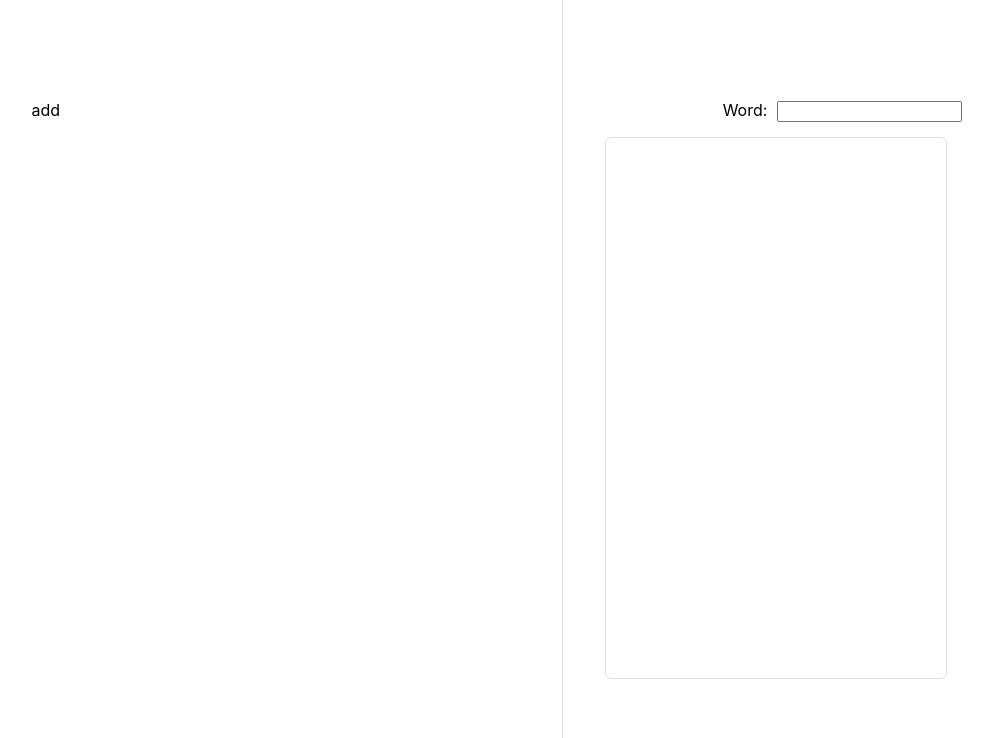
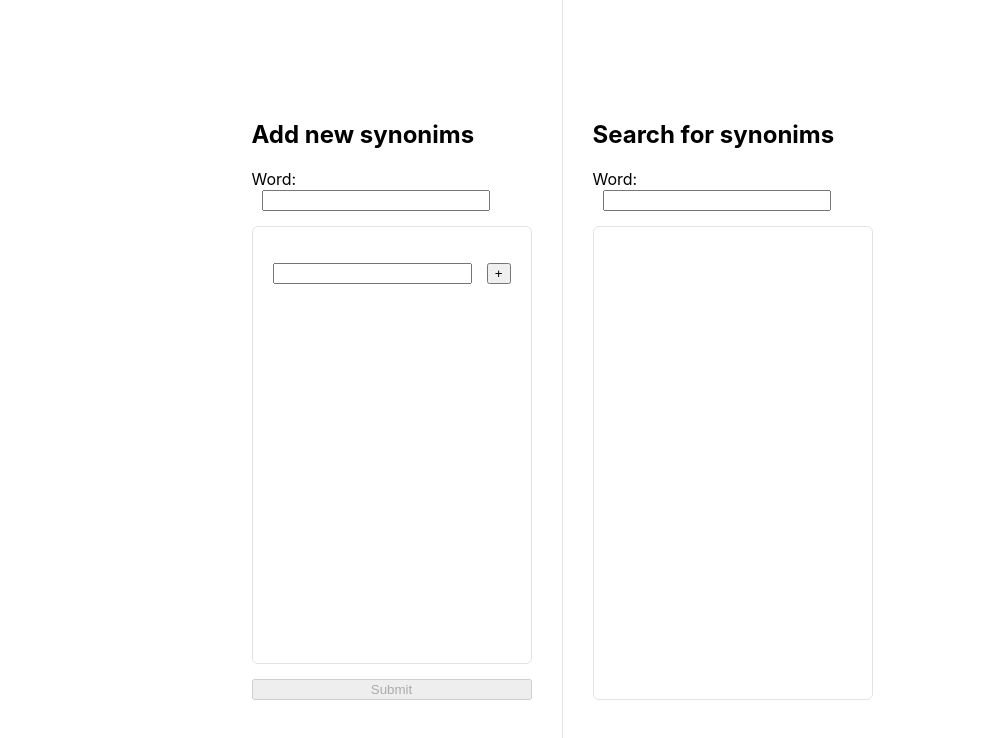
Before and after one commit to ejubkadric94/SynonymsApp, a React (Create React App) app in the folder frontend/: page / in a window 1280 px wide. Shown: the top 738 px of the page, without its empty margins (78-1071 px from the left). Built offline with nearby package versions, Linux system fonts and the light colour scheme.

Commit message:
Implement frontend panel for adding new synonims

```diff
--- a/frontend/src/Components/AddSynonimsContainer/AddSynonimsContainer.css
+++ b/frontend/src/Components/AddSynonimsContainer/AddSynonimsContainer.css
@@ -1,5 +1,6 @@
-/* .add-synonims {
-    display: flex;
-    flex-flow: column;
-    width: 500px;
-} */
+.add-synonims-container .search-value input {
+    width: 228px;
+}
+.add-synonims-container .search-value input {
+    margin-left: 10px;
+}
--- a/frontend/src/Components/AddSynonimsContainer/AddSynonimsContainer.js
+++ b/frontend/src/Components/AddSynonimsContainer/AddSynonimsContainer.js
@@ -1,10 +1,25 @@
-import React from 'react';
+import React, { useState } from 'react';
 import './AddSynonimsContainer.css';
 import PaddedContainer from '../PaddedContainer/PaddedContainer';
+import NewSynonimsWrapper from './NewSynonimsWrapper/NewSynonimsWrapper';
 
 const AddSynonimsContainer = () => {
-    return <PaddedContainer>
-        add
+    const [word, setWord] = useState('');
+    const [synonims, setSynonims] = useState(new Set());
+
+    const onAddNewSynonim = newSynonim => {
+        setSynonims(new Set([...synonims, newSynonim]));
+    };
+
+    const shouldDisableSubmit = !word || !synonims.size;
+    return <PaddedContainer className="add-synonims-container">
+        <h2>Add new synonims</h2>
+        <div className="search-value">
+            <span>Word:</span>
+            <input value={word} onChange={event => setWord(event.target.value)} />
+        </div>
+        <NewSynonimsWrapper synonims={Array.from(synonims)} addNewSynonim={onAddNewSynonim} />
+        <button disabled={shouldDisableSubmit}>Submit</button>
     </PaddedContainer>;
 };
 
--- /dev/null
+++ b/frontend/src/Components/AddSynonimsContainer/NewSynonimsWrapper/AddNewSynonim/AddNewSynonim.css
@@ -0,0 +1,10 @@
+.add-new-synonim {
+    display: flex;
+    flex-flow: row;
+    justify-content: space-between;
+}
+
+.add-new-synonim input {
+    margin-right: 15px;
+    flex-grow: 1;
+}
--- /dev/null
+++ b/frontend/src/Components/AddSynonimsContainer/NewSynonimsWrapper/AddNewSynonim/AddNewSynonim.js
@@ -0,0 +1,30 @@
+import React, { useState } from 'react';
+import './AddNewSynonim.css';
+
+const AddNewSynonim = ({ addNewSynonim }) => {
+    const [newSynonimValue, setNewSynonimValue] = useState('');
+
+    const onAddNewSynonim = () => {
+        const trimmedValue = newSynonimValue.trim();
+        if (!trimmedValue) {
+            alert('Please enter a synonim first');
+            return;
+        }
+        if (!(/^[a-zA-Z ]+$/.test(newSynonimValue))) {
+            // Allow only english letter and space
+            alert('Only English letters are allowed');
+            return;
+        }
+        addNewSynonim(newSynonimValue);
+        setNewSynonimValue('');
+    }
+
+    return (
+        <div className="add-new-synonim">
+            <input value={newSynonimValue} onChange={event => setNewSynonimValue(event.target.value)} />
+            <button onClick={onAddNewSynonim}>&#43;</button>
+        </div>
+    );
+};
+
+export default AddNewSynonim;
--- /dev/null
+++ b/frontend/src/Components/AddSynonimsContainer/NewSynonimsWrapper/NewSynonimsWrapper.css
@@ -0,0 +1,10 @@
+.new-synonims-wrapper {
+    margin-top: 15px;
+    height: 466px;
+    width: 100%;
+    border: solid 1px rgba(0,0,0,.11);
+    border-radius: 6px;
+    padding: 20px;
+    overflow-y: auto;
+    margin-bottom: 15px;
+}
--- /dev/null
+++ b/frontend/src/Components/AddSynonimsContainer/NewSynonimsWrapper/NewSynonimsWrapper.js
@@ -0,0 +1,17 @@
+import React from 'react';
+import AddNewSynonim from './AddNewSynonim/AddNewSynonim';
+import './NewSynonimsWrapper.css';
+
+const NewSynonimsWrapper = ({ synonims, addNewSynonim }) => {
+    const addedSynonimsList = synonims.map(synonim => <li className="added-synonim-list-item" key={synonim}>{synonim}</li>)
+
+    return (
+        <div className="new-synonims-wrapper">
+            {!!synonims.length && (<h5>Added synonims:</h5>)}
+            <ul>{addedSynonimsList}</ul>
+            <AddNewSynonim addNewSynonim={addNewSynonim} />
+        </div>
+    );
+};
+
+export default NewSynonimsWrapper;
--- a/frontend/src/Components/App.css
+++ b/frontend/src/Components/App.css
@@ -2,6 +2,10 @@ html,
 body,
 #root {
   height: 100%;
+}
+
+* {
+  box-sizing: border-box;
 }
 
 .App {
--- a/frontend/src/Components/PaddedContainer/PaddedContainer.css
+++ b/frontend/src/Components/PaddedContainer/PaddedContainer.css
@@ -1,6 +1,6 @@
 .padded-container {
     display: flex;
     flex-flow: column;
-    width: 500px;
+    width: 300px;
     padding: 100px 10px;
 }
--- a/frontend/src/Components/ExistingSynonimsList/ExistingSynonimsList.css
+++ b/frontend/src/Components/SearchSynonimsContainer/ExistingSynonimsList/ExistingSynonimsList.css
@@ -1,11 +1,10 @@
 .existing-synonims-list {
     margin-top: 15px;
     height: 500px;
-    width: 300px;
+    width: 100%;
     border: solid 1px rgba(0,0,0,.11);
     border-radius: 6px;
     padding: 20px;
     overflow-y: auto;
-    margin-left: 12px;
 
 }
--- a/frontend/src/Components/SearchSynonimsContainer/SearchSynonimsContainer.css
+++ b/frontend/src/Components/SearchSynonimsContainer/SearchSynonimsContainer.css
@@ -1,5 +1,5 @@
-.search-synonims-container .search-value {
-    text-align: center;
+.search-synonims-container .search-value input {
+    width: 228px;
 }
 
 .search-synonims-container .search-value input {
--- a/frontend/src/Components/SearchSynonimsContainer/SearchSynonimsContainer.js
+++ b/frontend/src/Components/SearchSynonimsContainer/SearchSynonimsContainer.js
@@ -1,11 +1,12 @@
 import React, { useState } from 'react';
 import './SearchSynonimsContainer.css';
 import PaddedContainer from '../PaddedContainer/PaddedContainer';
-import ExistingSynonimsList from '../ExistingSynonimsList/ExistingSynonimsList';
+import ExistingSynonimsList from './ExistingSynonimsList/ExistingSynonimsList';
 
 const SearchSynonimsContainer = () => {
     const [searchValue, setSearchValue] = useState('');
     return <PaddedContainer className="search-synonims-container">
+        <h2>Search for synonims</h2>
         <div className="search-value">
             <span>Word:</span>
             <input value={searchValue} onChange={event => setSearchValue(event.target.value)} />
```
Also changed, not shown: frontend/src/Components/SearchSynonimsContainer/ExistingSynonimsList/ExistingSynonimsList.js (renamed from frontend/src/Components/ExistingSynonimsList/ExistingSynonimsList.js).
